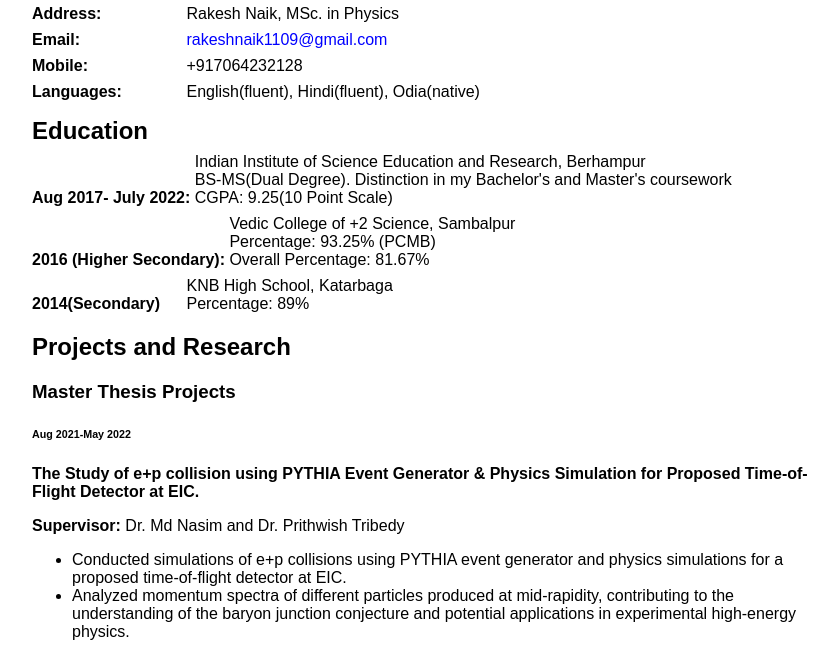
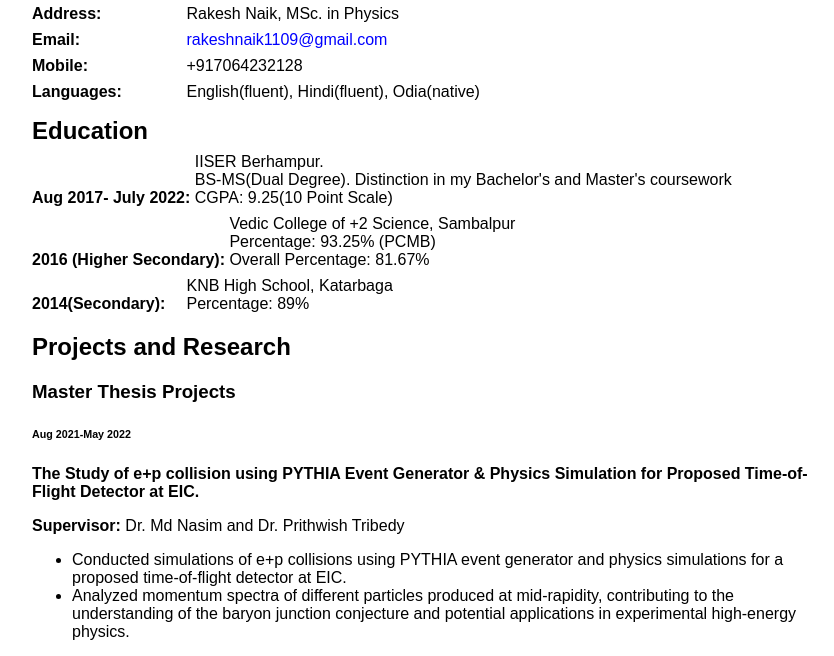
Before and after one commit to RNaik1109/NaikRakesh.com, a plain HTML site: page index.html in a window 1280 px wide. Shown: the part 127-783 px from the top of the page, without its empty margins (208-1042 px from the left). Drawn offline with Linux system fonts and the light colour scheme.

Commit message:
Update index.html

```diff
--- a/index.html
+++ b/index.html
@@ -79,14 +79,14 @@
       <h2>Education</h2>
       <div class="item">
         <span class="label">Aug 2017- July 2022:</span>
-        <span class="value">Indian Institute of Science Education and Research, Berhampur<br>BS-MS(Dual Degree). Distinction in my Bachelor's and Master's coursework<br>CGPA: 9.25(10 Point Scale)</span>
+        <span class="value">IISER Berhampur.<br>BS-MS(Dual Degree). Distinction in my Bachelor's and Master's coursework<br>CGPA: 9.25(10 Point Scale)</span>
       </div>
       <div class="item">
         <span class="label">2016 (Higher Secondary):</span>
         <span class="value">Vedic College of +2 Science, Sambalpur<br>Percentage: 93.25% (PCMB)<br>Overall Percentage: 81.67%</span>
       </div>
       <div class="item">
-        <span class="label">2014(Secondary)</span>
+        <span class="label">2014(Secondary):</span>
         <span class="value">KNB High School, Katarbaga<br> Percentage: 89% </span>
       </div>
     </section>
```
